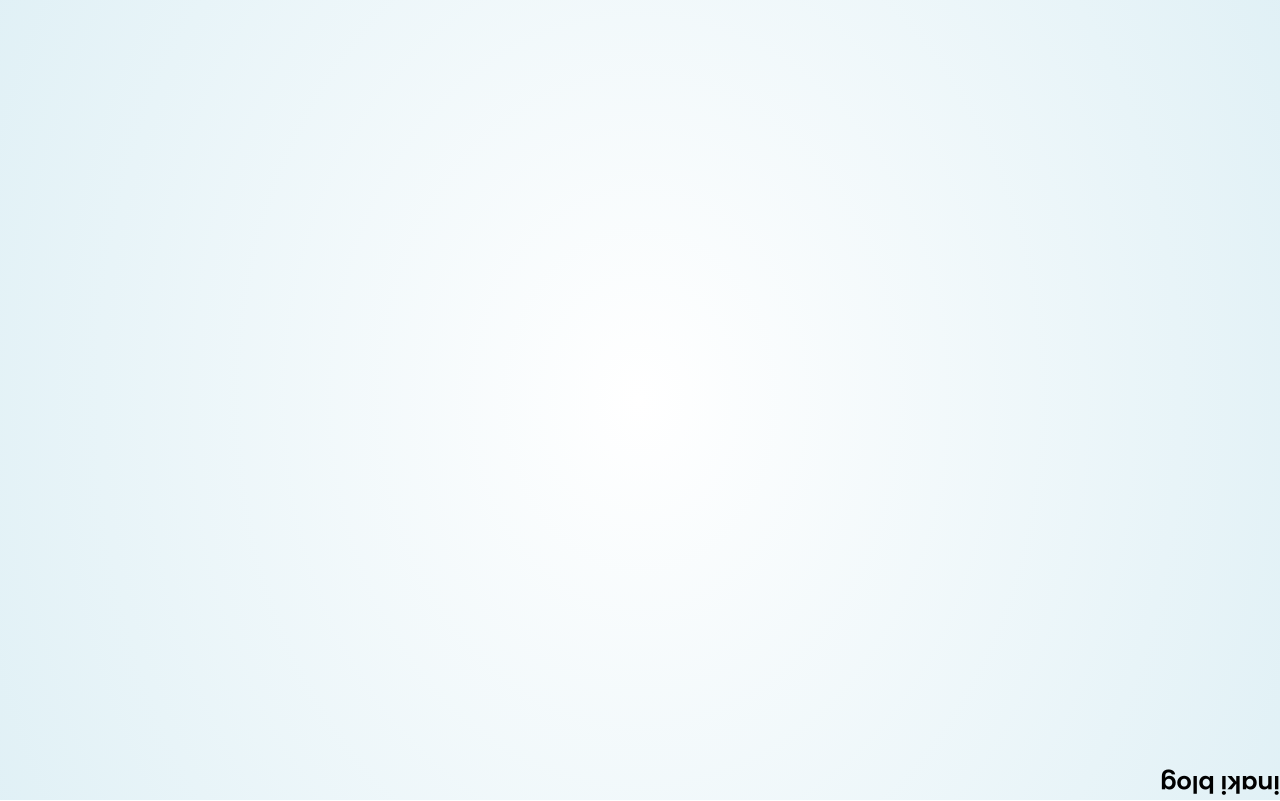
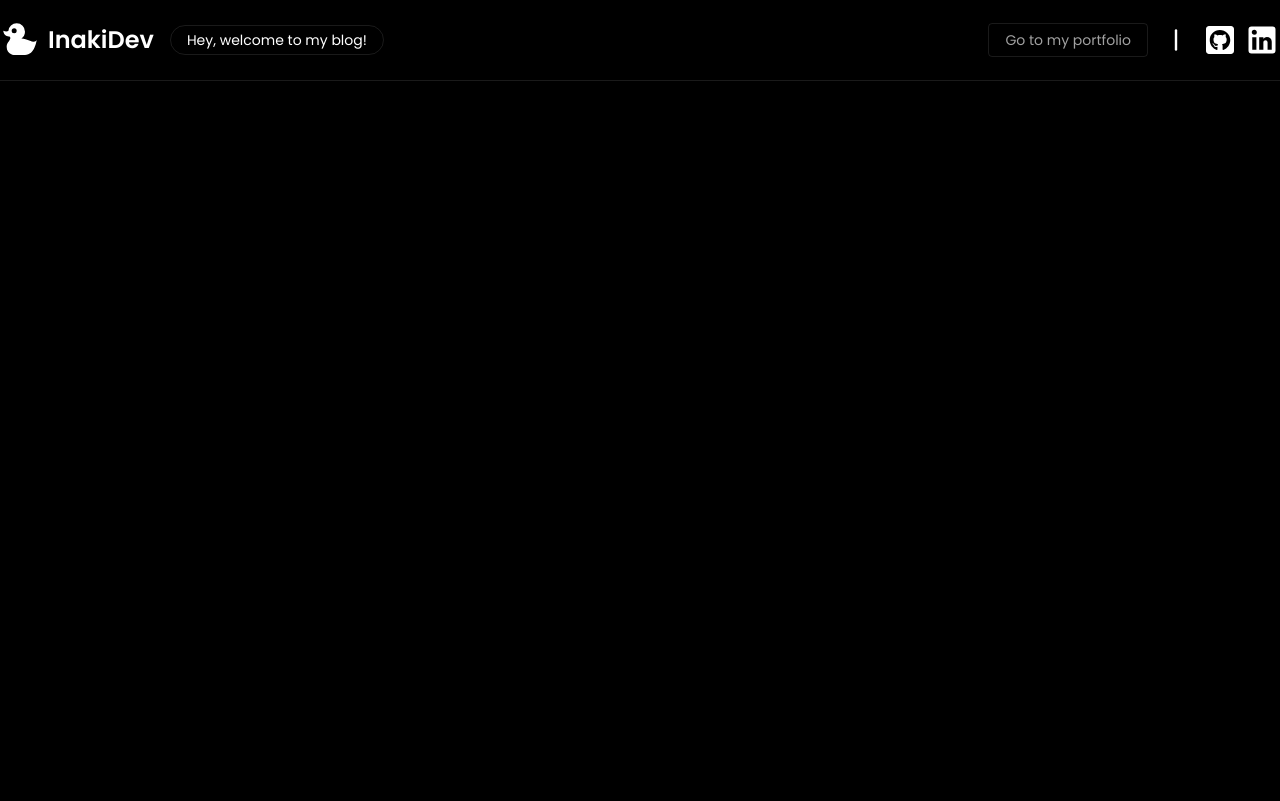
Before and after one commit to InakiCarcereny/inaki-blog, a Next.js app: page / in a window 1280 px wide. Built offline with nearby package versions, Linux system fonts and the light colour scheme.

Commit message:
Add Header component with portfolio link and social icons; update layout and metadata for Inaki Carcereny's blog

```diff
--- /dev/null
+++ b/src/app/components/Header.tsx
@@ -0,0 +1,50 @@
+import { Duck } from '../icons/Duck';
+import { Separator } from '../icons/Separator';
+import { SOCIAL } from '../lib/Social';
+
+export function Header() {
+  return (
+    <div className="w-full border-b border-white/10">
+      <header className="w-full flex items-center justify-between h-[80px] mx-auto max-w-[1428px]">
+        <div className="flex items-center gap-4">
+          <a
+            href="/"
+            className="flex items-center gap-2 hover:scale-105 duration-200"
+          >
+            <span>
+              <Duck className="text-white h-10 w-10" />
+            </span>
+            <h1 className="text-white font-semibold text-2xl">InakiDev</h1>
+          </a>
+
+          <div className="rounded-full border border-white/10 py-1 px-4 text-sm">
+            <h2 className="text-white">Hey, welcome to my blog!</h2>
+          </div>
+        </div>
+
+        <div className="flex items-center gap-4">
+          <button className="border border-white/10 rounded-[4px] py-1 px-4 hover:bg-white duration-200 hover:text-black text-[#a1a1a1]">
+            <a
+              href="https://inaki-carcereny-dev.netlify.app/"
+              className="w-full h-full text-sm"
+            >
+              Go to my portfolio
+            </a>
+          </button>
+
+          <span>
+            <Separator className="text-white w-6 h-6" />
+          </span>
+
+          <ul className="flex items-center gap-2">
+            {SOCIAL.map((item) => (
+              <li key={item.href}>
+                <a href={item.href}>{item.icon}</a>
+              </li>
+            ))}
+          </ul>
+        </div>
+      </header>
+    </div>
+  );
+}
--- a/src/app/layout.tsx
+++ b/src/app/layout.tsx
@@ -3,8 +3,8 @@ import { Poppins } from 'next/font/google';
 import './globals.css';
 
 export const metadata: Metadata = {
-  title: 'Create Next App',
-  description: 'Generated by create next app',
+  title: 'Inaki Carcereny | Blog',
+  description: 'Every week I write about my experiences as a developer.',
 };
 
 const poppins = Poppins({
@@ -19,13 +19,11 @@ export default function RootLayout({
 }>) {
   return (
     <html lang="en">
-      <div className="absolute top-0 z-[-2] h-screen w-screen rotate-180 transform bg-white bg-[radial-gradient(60%_120%_at_50%_50%,hsla(0,0%,100%,0)_0,rgba(173,216,230,.4)_100%)]">
-        <body
-          className={`${poppins.className} ${poppins.className} antialiased`}
-        >
-          {children}
-        </body>
-      </div>
+      <body
+        className={`${poppins.className} ${poppins.className} antialiased bg-black`}
+      >
+        <main className="w-full h-screen flex flex-col">{children}</main>
+      </body>
     </html>
   );
 }
--- /dev/null
+++ b/src/app/lib/Social.ts
@@ -0,0 +1,13 @@
+import { Github } from '../icons/Github';
+import { Linkedin } from '../icons/Linkedin';
+
+export const SOCIAL = [
+  {
+    href: 'https://github.com/InakiCarcereny',
+    icon: Github({ className: 'w-8 h-8 text-white' }),
+  },
+  {
+    href: 'https://www.linkedin.com/in/i%C3%B1aki-carcereny-77b555316/',
+    icon: Linkedin({ className: 'w-9 h-9 text-white' }),
+  },
+];
--- a/src/app/page.tsx
+++ b/src/app/page.tsx
@@ -1,3 +1,9 @@
+import { Header } from './components/Header';
+
 export default function Home() {
-  return <div className="text-black text-2xl font-semibold">inaki blog</div>;
+  return (
+    <>
+      <Header />
+    </>
+  );
 }
```
